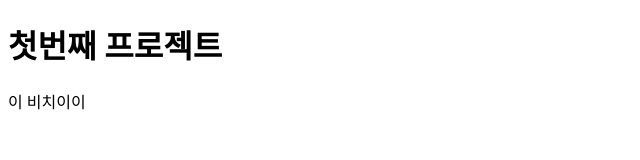
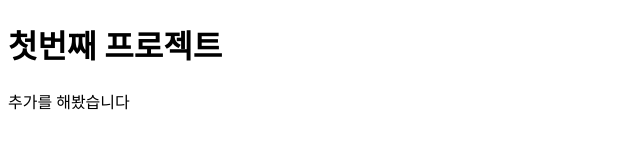
Before and after one commit to wndmsdl1011/first-noona-project, a plain HTML site: page index.html in a window 1280 px wide. Shown: the full height of the page, 0-640 px from the left. Drawn offline with Linux system fonts and the light colour scheme.

Commit message:
add new sentence

```diff
--- a/index.html
+++ b/index.html
@@ -8,6 +8,6 @@
 </head>
 <body>
     <h1>첫번째 프로젝트</h1>
-    <p>이 비치이이</p>
+    <p>추가를 해봤습니다</p>
 </body>
 </html>
```
